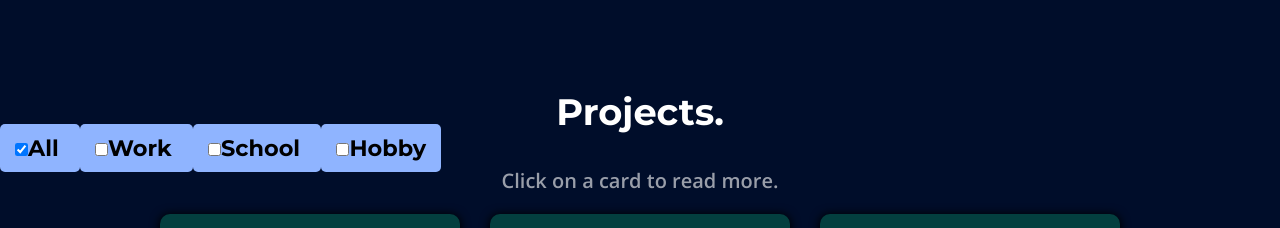
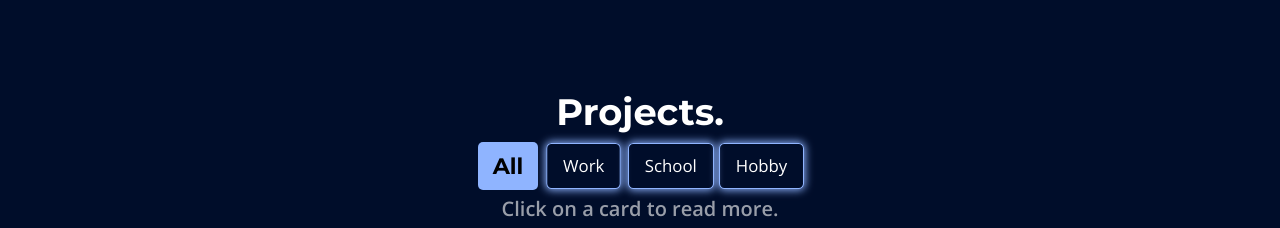
Before and after one commit to tobiasvdorp/react-portfoliowebsite, a React (Create React App) app in the folder react-portfolio/: page / in a window 1280 px wide. Shown: the part 2060-2288 px from the top of the page. Built offline with nearby package versions, Linux system fonts and the light colour scheme; grey boxes are pictures that could not be loaded; a web font is replaced by a local one.

Commit message:
Filters are styled, filter logic works perfectly

```diff
--- a/react-portfolio/src/components/css/projects.css
+++ b/react-portfolio/src/components/css/projects.css
@@ -2,9 +2,11 @@
   display: flex;
   flex-direction: row;
   justify-content: center;
+  align-items: center;
   flex-wrap: wrap;
   gap: 30px;
   padding: 0 20px;
+  min-height: 300px;
 }
 
 .card {
@@ -203,6 +205,7 @@
   display: flex;
   gap: 10px;
   justify-content: center;
+  align-items: center;
   margin-top: 8px;
 }
 
@@ -219,7 +222,12 @@
 .icon-container:hover .filter-icon {
   color: white;
 }
+
 .icon-container {
   display: flex;
   justify-content: center;
 }
+
+label input {
+  display: none;
+}
--- a/react-portfolio/src/components/js/Filters.js
+++ b/react-portfolio/src/components/js/Filters.js
@@ -21,24 +21,36 @@ function Filters({ setActiveFilters, activeFilters }) {
       }
     }
 
+    const allButAllSelected = filterOptions
+      .filter((opt) => opt !== "all")
+      .every((opt) => newFilters.includes(opt));
+    if (allButAllSelected) {
+      newFilters = ["all"];
+    }
     setActiveFilters(newFilters);
   };
 
   const filterOptions = ["all", "work", "school", "hobby"];
 
   return (
-    <div>
-      {filterOptions.map((filter) => (
-        <React.Fragment key={filter}>
-          <label className="button">
+    <div className="filters-container">
+      {filterOptions.map((filterType) => (
+        <React.Fragment key={filterType}>
+          <label
+            className={
+              activeFilters.includes(filterType)
+                ? "button-selected"
+                : "button-deselected"
+            }
+          >
             <input
               type="checkbox"
-              value={filter}
-              checked={activeFilters.includes(filter)}
+              value={filterType}
+              checked={activeFilters.includes(filterType)}
               onChange={handleCheckboxChange}
-              className="button"
+              className="button "
             />
-            {filter.charAt(0).toUpperCase() + filter.slice(1)}{" "}
+            {filterType.charAt(0).toUpperCase() + filterType.slice(1)}{" "}
           </label>
         </React.Fragment>
       ))}
--- a/react-portfolio/src/index.css
+++ b/react-portfolio/src/index.css
@@ -96,7 +96,8 @@ button {
 }
 
 /* Button */
-.button {
+.button,
+.button-selected {
   padding: 10px 15px;
   background-color: var(--accent); /* Primary kleur */
   color: black; /* Tekstkleur */
@@ -106,9 +107,13 @@ button {
   font-size: 1.4rem;
   font-weight: 600;
   font-family: "Montserrat", sans-serif;
+  transition: all 0.2s ease-in-out;
 }
 .button:hover,
-.button:focus {
+.button:focus,
+.button-deselected {
+  padding: 10px 15px;
+  border-radius: 5px;
   background-color: var(--secundary); /* Accentkleur */
   transform: scale(1.05);
   cursor: pointer;
```
